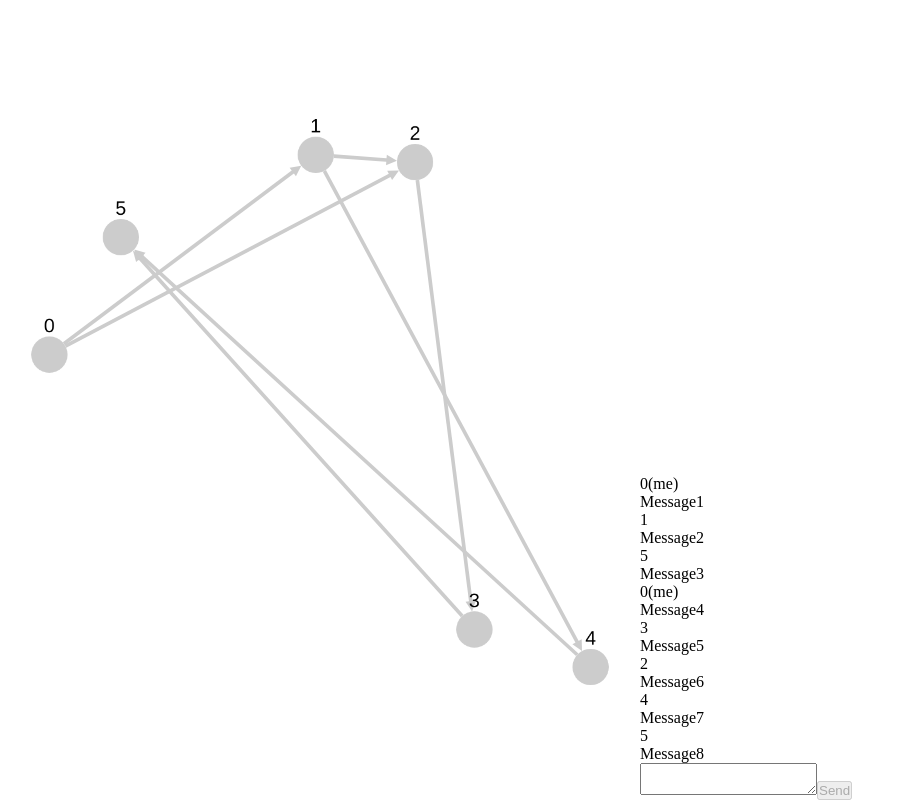
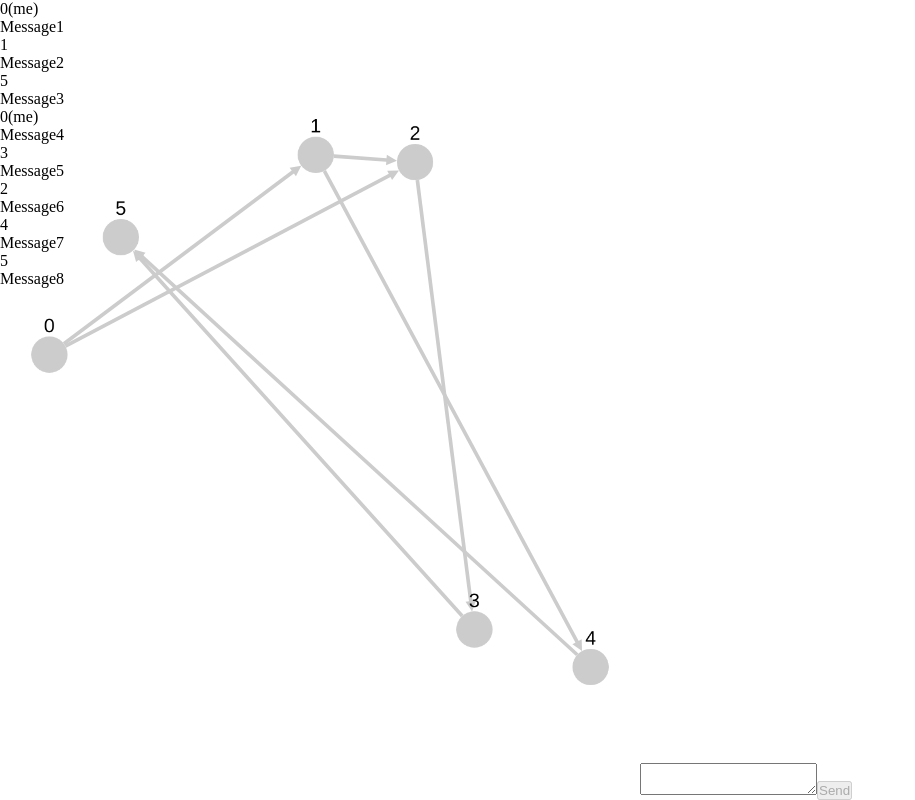
Before and after one commit to approvers/genkainet, a React app: page / in a window 1280 px wide. Shown: the whole page, without its empty margins (0-915 px from the left). Built offline with nearby package versions, Linux system fonts and the light colour scheme; the HTML template or start-up script is replaced by a standard one.

Commit message:
feat: add scroll style

```diff
--- a/src/components/Messages.module.scss
+++ b/src/components/Messages.module.scss
@@ -1,4 +1,14 @@
+.messages-wrapper {
+  position: relative;
+  width: 100%;
+  height: 100%;
+}
+
 .messages {
-  width: 100%;
-  height: auto;
+  position: absolute;
+  top: 0;
+  right: 0;
+  bottom: 0;
+  left: 0;
+  overflow-y: scroll;
 }
--- a/src/components/Messages.tsx
+++ b/src/components/Messages.tsx
@@ -9,6 +9,7 @@ type Props = {
 };
 
 const Messages: FC<Props> = ({ messages, myId }) => (
+  <div className={styles.messagesWrapper}>
     <div className={styles.messages}>
       {messages.map(({ from, message }, index) => (
         <div key={index}>
@@ -20,6 +21,7 @@ const Messages: FC<Props> = ({ messages, myId }) => (
         </div>
       ))}
     </div>
+  </div>
 );
 
 export default Messages;
```
Lines whose indentation alone changed are shown as unchanged.
